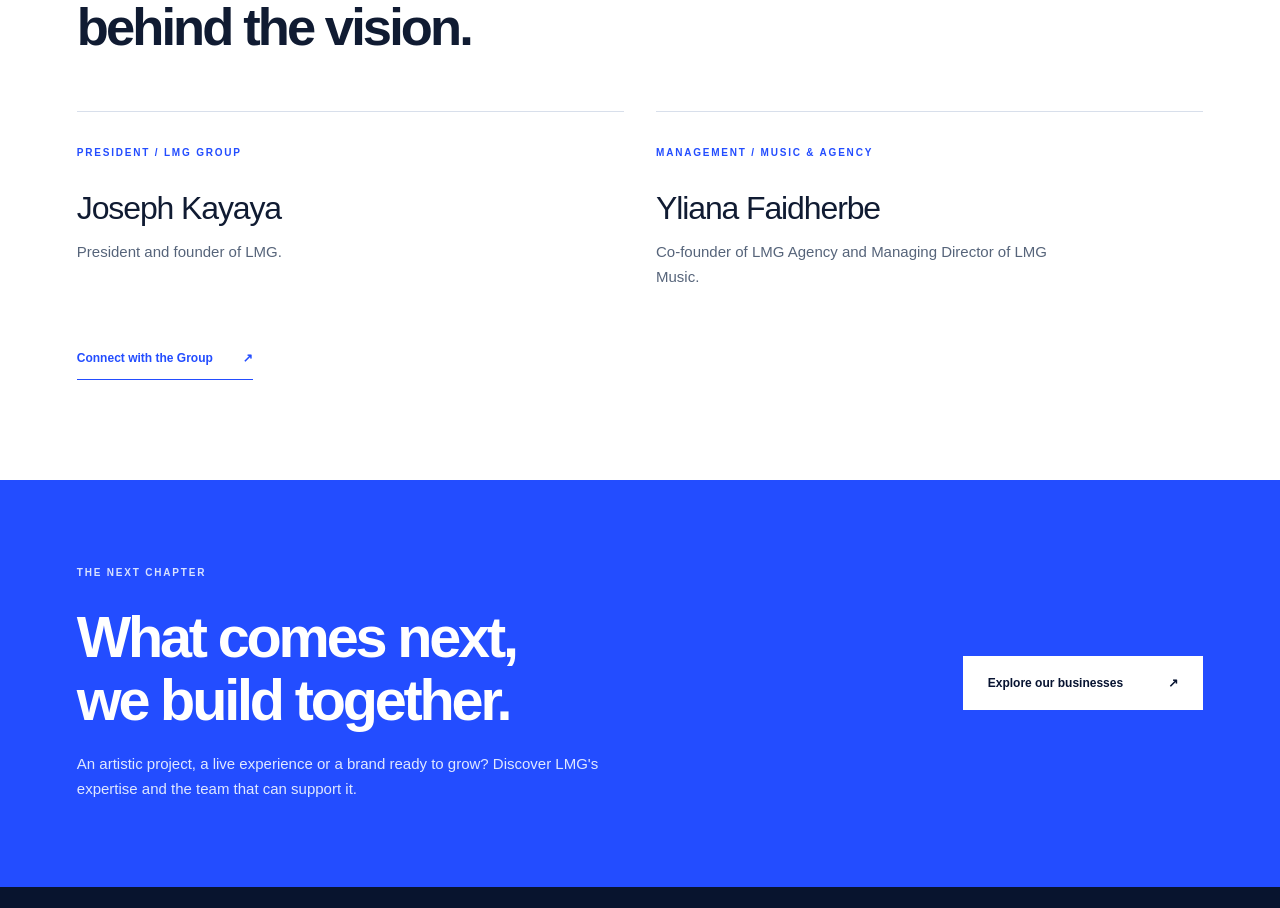
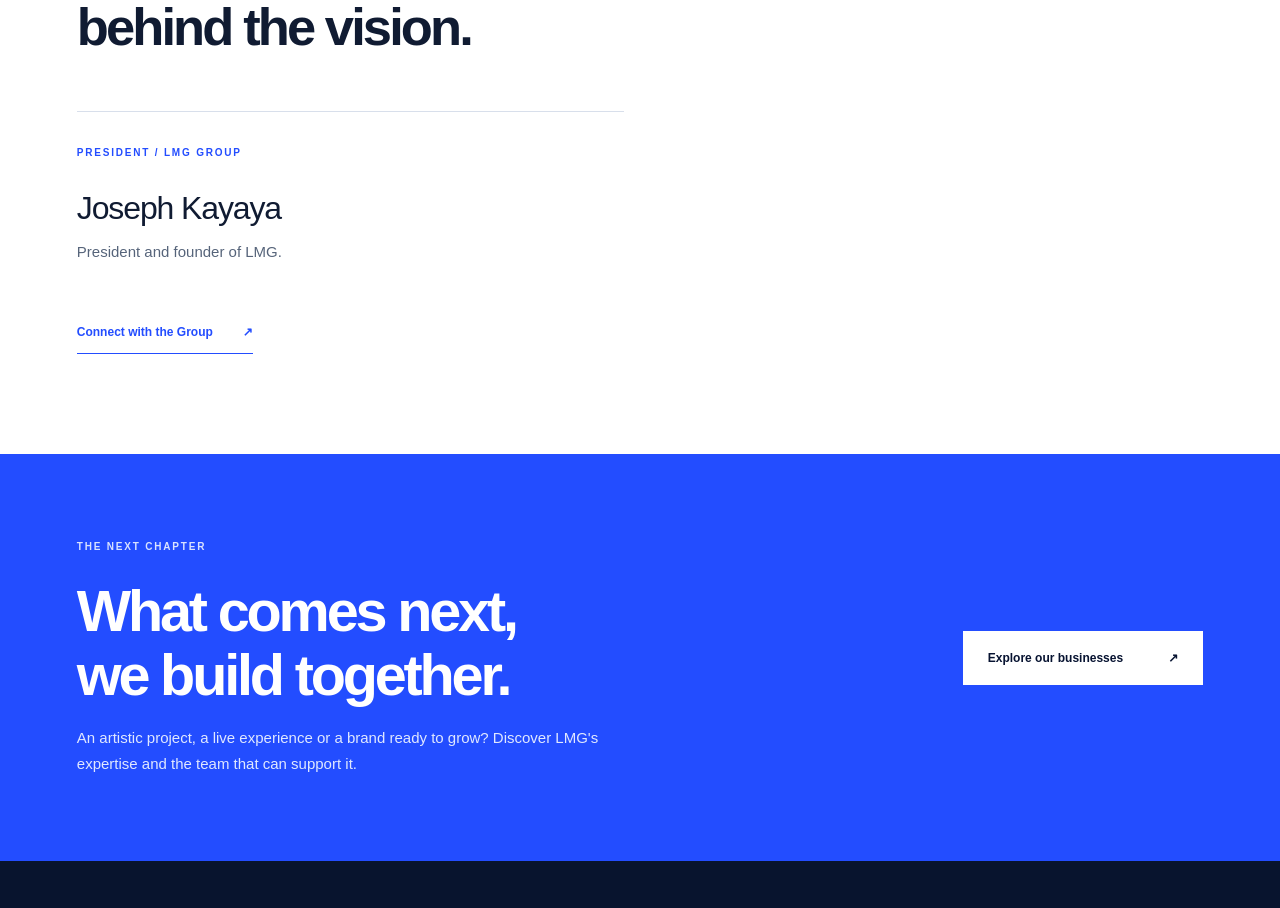
Before and after one commit to contactlmgmusic-cyber/lmg-group-portal, a Next.js app: page /groupe in a window 1280 px wide. Shown: the part 3581-4489 px from the top of the page. Built offline with nearby package versions, Linux system fonts and the light colour scheme; no server answers.

Commit message:
update: simplify LMG Group leadership

```diff
--- a/components/GroupContent.tsx
+++ b/components/GroupContent.tsx
@@ -509,20 +509,6 @@ export default function GroupContent() {
               {content.leadership.presidentDescription}
             </p>
           </article>
-
-          <article>
-            <span className="eyebrow">
-              {content.leadership.directionRole}
-            </span>
-
-            <h3>
-              Yliana Faidherbe
-            </h3>
-
-            <p>
-              {content.leadership.directionDescription}
-            </p>
-          </article>
         </div>
 
         <Link
--- a/lib/search.ts
+++ b/lib/search.ts
@@ -23,7 +23,7 @@ const coreEntries: SearchEntry[] = [
     description:
       "Vision, approach, leadership and structure of Legacy Music Group.",
     keywords:
-      "LMG Legacy Music Group groupe group about à propos vision approach approche leadership direction Joseph Kayaya Yliana Faidherbe founders fondateurs équipe team values valeurs",
+      "LMG Legacy Music Group groupe group about à propos vision approach approche leadership direction Joseph Kayaya founders fondateurs équipe team values valeurs",
   },
 
   {
```
